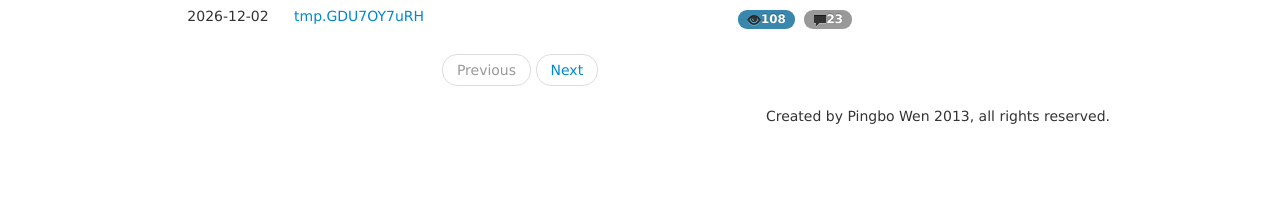
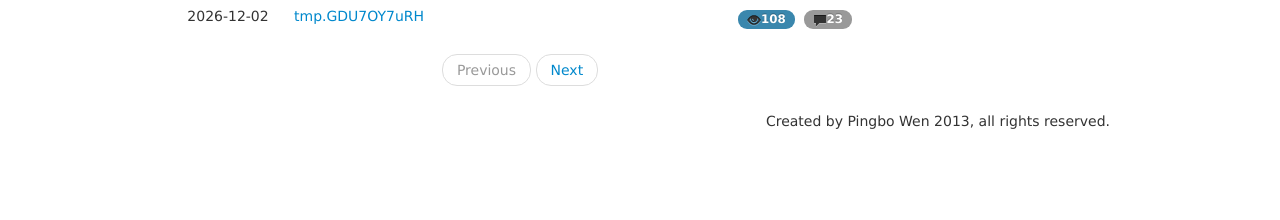
Before and after one commit to wengpingbo/naked-bug, a PHP site: page / in a window 1280 px wide. Shown: the part 580-800 px from the top of the page. Run offline with PHP 8.4, Linux system fonts and the light colour scheme; some libraries are stand-ins or nearby versions.

Commit message:
change footer style
Signed-off-by: WEN Pingbo <wengpingbo@gmail.com>

```diff
--- a/css/main.css
+++ b/css/main.css
@@ -26,6 +26,10 @@ tt, code, pre {
 
 #top_comment {
   margin-top:20px;
+}
+
+#footer_hook {
+  margin-top: 5px;
 }
 
 #stat {
```
